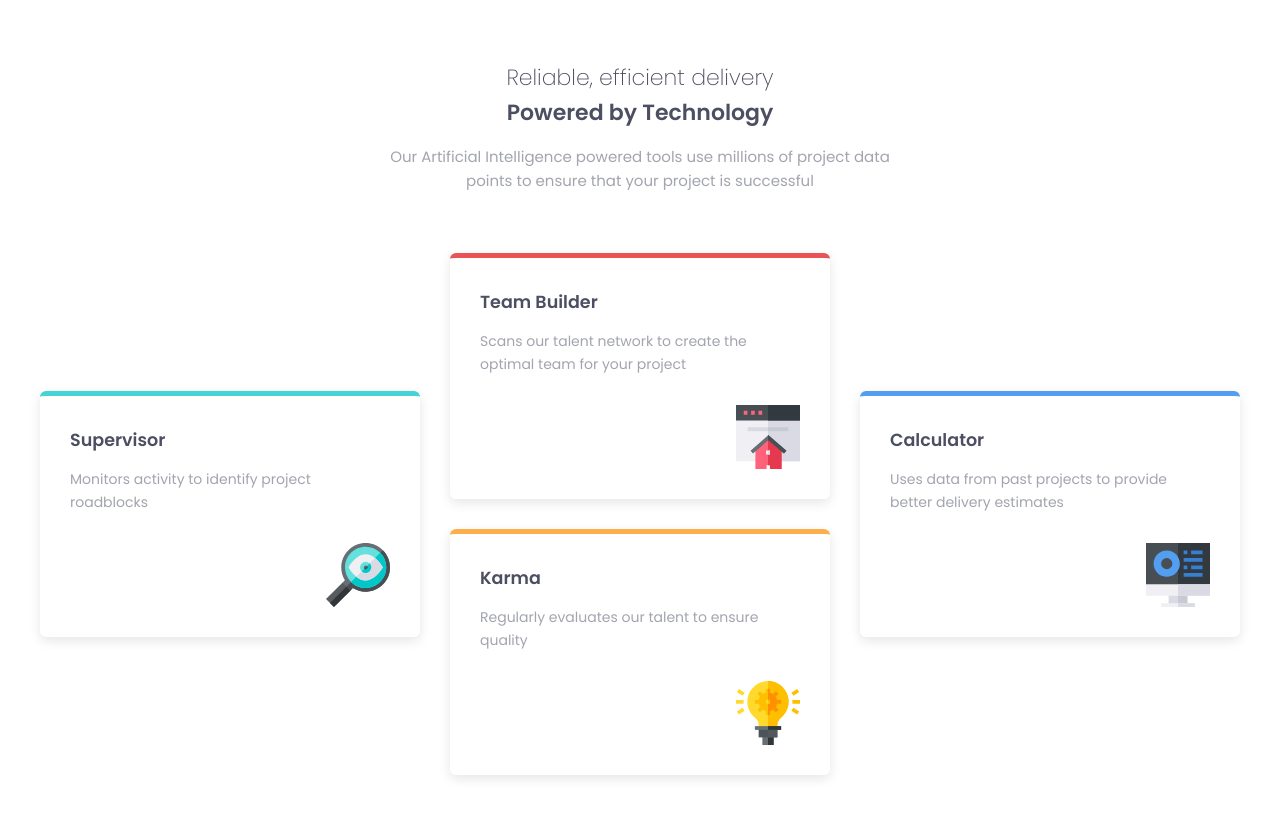
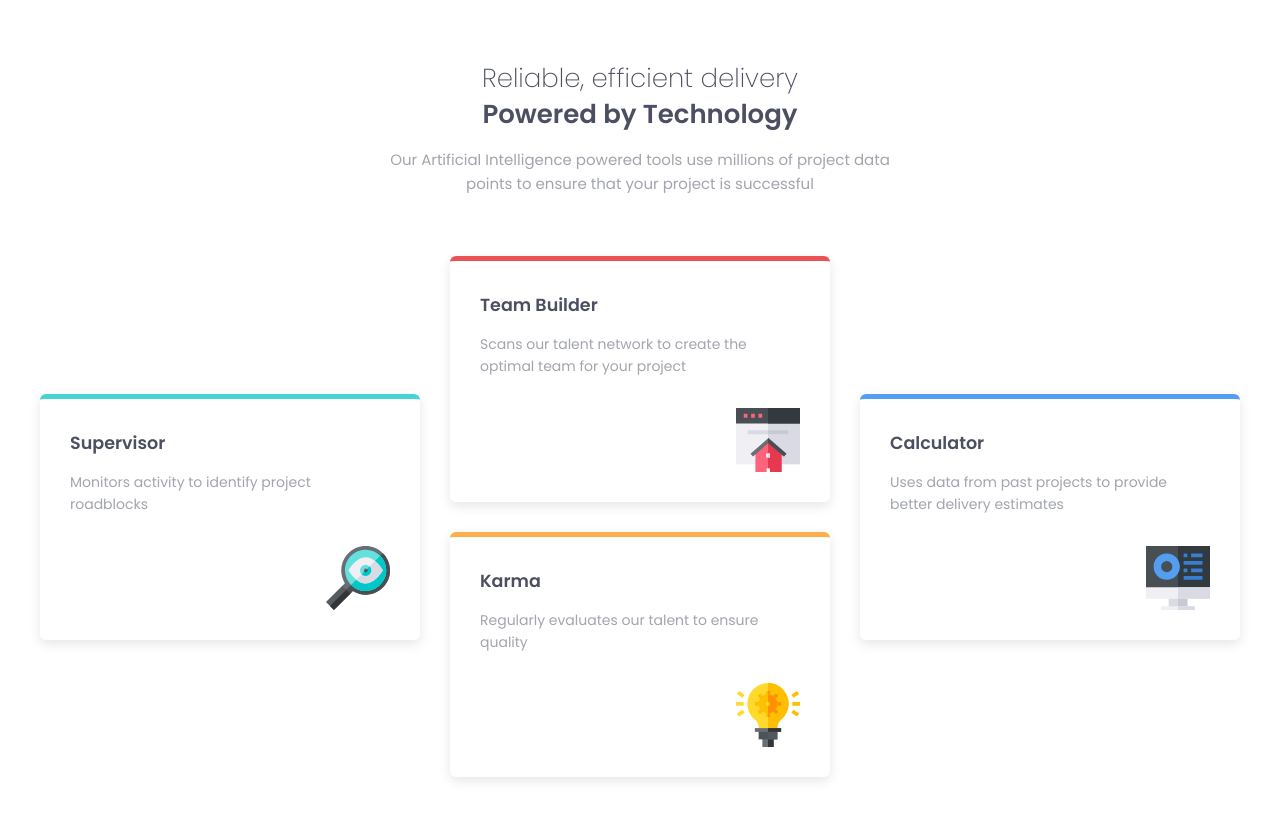
Before and after one commit to kevinyuri/four-card-feature-section, a plain HTML site: page index.html in a window 1280 px wide. Drawn offline with Linux system fonts and the light colour scheme.

Commit message:
adjust font

```diff
--- a/styles.css
+++ b/styles.css
@@ -11,6 +11,7 @@
   --fs-400: 0.875rem;
   --fs-500: 0.9375rem;
   --fs-700: 1.375rem;
+  --fs-800: 1.625rem;
 }
 
 /* Resets */
@@ -119,6 +120,14 @@ body {
   font-size: var(--fs-700);
 }
 
+@media (min-width: 30em) {
+  .header .title,
+  .header .subtitle {
+    font-size: var(--fs-800);
+    line-height: 1.4;
+  }
+}
+
 .header .title {
   font-weight: 200;
 }
```
